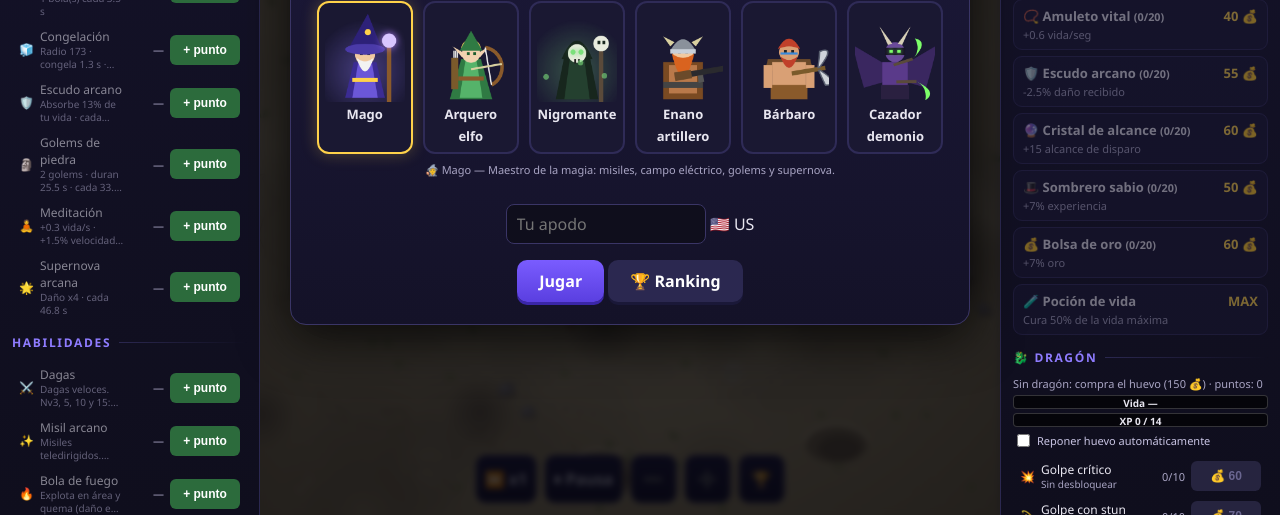
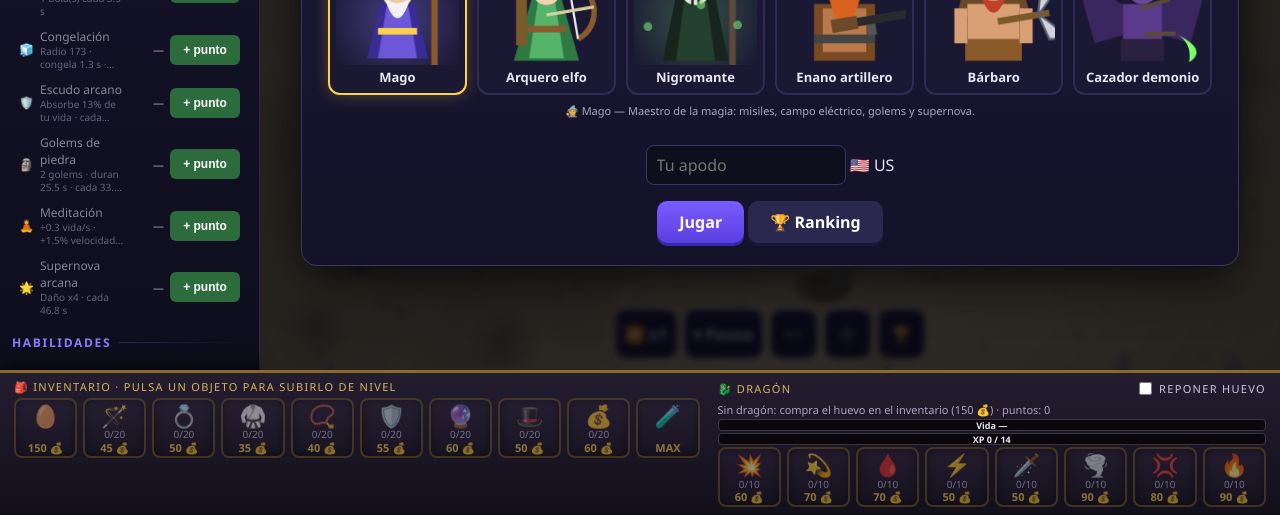
Before and after one commit to alvarosoppelsa/mago-infinito, a plain HTML site: page index.html in a window 1280 px wide. Shown: the part 285-800 px from the top of the page. Drawn offline with Linux system fonts and the light colour scheme.

Commit message:
Inventario y dragon en panel inferior; esqueletos del nigromante sin caducidad

```diff
--- a/index.html
+++ b/index.html
@@ -8,8 +8,8 @@
 :root{--bg:#0b0b14;--p1:#15132b;--p2:#0f0e1d;--line:#2b2850;--acc:#8f7cff;--gold:#ffd24a;--txt:#e8e6f0;--mut:#a9a5c4}
 *{box-sizing:border-box;scrollbar-width:thin;scrollbar-color:#3a3566 transparent}
 html,body{margin:0;height:100%;background:var(--bg);color:var(--txt);font-family:Segoe UI,system-ui,sans-serif;overflow:hidden}
-body{display:grid;grid-template-columns:260px minmax(0,1fr) 280px;grid-template-rows:minmax(0,1fr)}
-#game{grid-column:2;grid-row:1;position:relative;min-width:0;min-height:0}
+body{display:grid;grid-template-columns:260px minmax(0,1fr);grid-template-rows:minmax(0,1fr) auto}
+#game{overflow:hidden;grid-column:2;grid-row:1;position:relative;min-width:0;min-height:0}
 canvas{display:block;touch-action:none}
 #tbar{display:none}
 .panel{background:linear-gradient(180deg,var(--p1),var(--p2));padding:12px;overflow-y:auto;min-height:0}
@@ -102,7 +102,7 @@ table.rank tr.me td{background:#2a2450;color:var(--gold)}
 .mode.auto{background:#2c6b3c;border-color:#4ac26a;color:#e6ffe9}
 .ctl{height:48px;min-width:46px;background:linear-gradient(180deg,#201d42,#16142e);border:1px solid #3a3566;border-radius:10px;color:inherit;font:inherit;font-weight:700;cursor:pointer;padding:0 8px}
 .ctl:hover{border-color:var(--acc)}
-@media(max-width:1100px){body{grid-template-columns:220px minmax(0,1fr) 250px}.sp{width:56px}.heroes{grid-template-columns:repeat(2,1fr)}}
+@media(max-width:1100px){body{grid-template-columns:220px minmax(0,1fr)}.sp{width:56px}.heroes{grid-template-columns:repeat(2,1fr)}}
 @media (pointer:coarse){
   .plus{min-width:38px;height:36px;font-size:14px}
   .srow{padding:7px 6px;gap:8px}
@@ -149,6 +149,32 @@ table.rank tr.me td{background:#2a2450;color:var(--gold)}
   .panel{max-height:68vh}
 }
 @media (pointer:coarse){.plus.buy{min-width:88px;height:42px;font-size:14px}}
+#bottomp{grid-column:1/3;grid-row:2;display:flex;gap:18px;align-items:flex-start;padding:8px 14px 10px;border-top:3px solid #8a6a2a;border-radius:0;background:linear-gradient(180deg,#241d30,#120f1a);box-shadow:0 -6px 18px #000a;max-height:230px;overflow:auto}
+.bsec{min-width:0}
+#invSec{flex:1.25}
+#drSec{flex:1}
+.btitle{font-size:11px;letter-spacing:.12em;text-transform:uppercase;color:#d9b45a;margin:0 0 6px;display:flex;justify-content:space-between;gap:10px;align-items:center}
+.slots{display:grid;grid-template-columns:repeat(auto-fill,minmax(62px,1fr));gap:6px}
+.slot{position:relative;height:64px;background:linear-gradient(180deg,#2b2338,#181320);border:2px solid #6b5420;border-radius:8px;color:inherit;font:inherit;cursor:pointer;display:flex;flex-direction:column;align-items:center;justify-content:space-between;padding:3px 2px;box-shadow:inset 0 0 8px #000a}
+.slot:hover:not(:disabled):not(.off){border-color:#ffd24a;box-shadow:0 0 10px #ffd24a66,inset 0 0 8px #000a}
+.slot.off{opacity:.5}
+.slot:disabled{cursor:not-allowed}
+.slot .si{font-size:22px;line-height:1.1}
+.slot .sl{font-size:10px;color:#c9c5e4;line-height:1}
+.slot .sc{font-size:11px;font-weight:700;color:#ffd24a;line-height:1}
+#bottomp{max-height:none;overflow:visible;padding:6px 14px 8px}
+#drSec .bar2{height:12px;margin:2px 0}
+#drSec .bar2 b{line-height:12px;font-size:9px}
+#drStatus{white-space:nowrap;overflow:hidden;text-overflow:ellipsis;margin-bottom:2px}
+.btitle{margin:0 0 4px}
+.slot{height:60px}
+@media (max-width:900px){
+  #bottomp{display:none;grid-column:auto;grid-row:auto;position:fixed;left:0;right:0;bottom:calc(56px + env(safe-area-inset-bottom));max-height:68vh;z-index:8;flex-direction:column;border-radius:16px 16px 0 0;overflow:auto}
+  #bottomp.open{display:flex}
+  .slots{grid-template-columns:repeat(4,1fr)}
+  .slot{height:76px}
+  .slot .si{font-size:26px}.slot .sl{font-size:11px}.slot .sc{font-size:12px}
+}
 </style>
 </head>
 <body>
@@ -167,15 +193,18 @@ table.rank tr.me td{background:#2a2450;color:var(--gold)}
   <div id="bar"></div>
   <div id="overlay"></div>
 </div>
-<div class="panel" id="shopc">
-  <h2>Tienda</h2><div id="shop"></div>
-  <h2 style="margin-top:14px">🐉 Dragón</h2>
-  <div id="drStatus" class="sub"></div>
-  <div class="bar2"><i id="drHp" style="background:#d63a4a"></i><b id="drHpT"></b></div>
-  <div class="bar2"><i id="drXp" style="background:#4a8cff"></i><b id="drXpT"></b></div>
-  <label class="chk" style="margin:4px 0"><input type="checkbox" id="drAuto"> Reponer huevo automáticamente</label>
-  <div id="drPts" class="sub" style="margin-bottom:6px"></div>
-  <div id="drSk"></div>
+<div class="panel" id="bottomp">
+  <div class="bsec" id="invSec">
+    <div class="btitle"><span>🎒 Inventario · pulsa un objeto para subirlo de nivel</span></div>
+    <div id="shop" class="slots"></div>
+  </div>
+  <div class="bsec" id="drSec">
+    <div class="btitle"><span>🐉 Dragón</span><label class="chk"><input type="checkbox" id="drAuto"> Reponer huevo</label></div>
+    <div id="drStatus" class="sub"></div>
+    <div class="bar2"><i id="drHp" style="background:#d63a4a"></i><b id="drHpT"></b></div>
+    <div class="bar2"><i id="drXp" style="background:#4a8cff"></i><b id="drXpT"></b></div>
+    <div id="drSk" class="slots"></div>
+  </div>
 </div>
 <div id="tbar">
   <button data-d="left">⚔️<span>Habilidades</span><i class="bdg" id="bdgSk"></i></button>
@@ -324,7 +353,7 @@ const CLS={
   {id:'a_pierce',n:'Flecha perforante',icon:'➳',desc:'Algunas flechas atraviesan a todos los enemigos en línea.',eff:l=>Math.round(100*(.08+.008*l))+'% de las flechas perforan'}
  ],
  necro:[
-  {id:'n_raise',n:'Levantar esqueletos',icon:'💀',desc:'Probabilidad de invocar un esqueleto cuando muere un enemigo.',eff:l=>Math.round(100*Math.min(.6,.15+.02*l))+'% prob. · '+(l>=16?3:l>=8?2:1)+' esqueleto(s) · duran '+f1(16+.4*l)+' s'},
+  {id:'n_raise',n:'Levantar esqueletos',icon:'💀',desc:'Probabilidad de invocar un esqueleto cuando muere un enemigo. No caducan con el tiempo: solo mueren si los matan.',eff:l=>Math.round(100*Math.min(.6,.15+.02*l))+'% prob. · '+(l>=16?3:l>=8?2:1)+' esqueleto(s) · no caducan, solo mueren en combate (máx. '+(6+Math.floor(l/3))+')'},
   {id:'n_vamp',n:'Vampiros',icon:'🦇',desc:'Vampiros vuelan a tu alrededor y atacan a los enemigos.',eff:l=>Math.min(6,2+Math.floor(l/4))+' vampiros permanentes que te curan al morder'},
   {id:'n_mummy',n:'Momias',icon:'🏺',desc:'Invoca momias resistentes que pelean contigo.',eff:l=>(2+Math.floor(l/6))+' momias resistentes · duran '+f1(35+.6*l)+' s · cada '+f1(Math.max(14,26-.6*l))+' s'},
   {id:'n_skeldragon',n:'Dragón esqueleto',icon:'🐉',desc:'Cuando tu dragón muere, vuelve como dragón esqueleto y sigue peleando. Requiere comprar el huevo como todos.',eff:l=>'Hasta '+(1+Math.floor((l-1)/4))+' dragón(es) esqueleto · fuerza '+Math.round(100*(.7+.035*l))+'%'},
@@ -1142,7 +1171,8 @@ function addAlly(kind,x,y,hp,dmg,life,src){
 function updateAllies(dt){
   const L=G.lvl;
   for(const a of G.allies){
-    a.life-=dt;a.cd-=dt;
+    if(a.perm)a.life=999;else a.life-=dt;
+    a.cd-=dt;
     const k=ALLYK[a.kind||'skel'];
     SRC=a.src||(a.kind==='golem'?'Golems de piedra':a.kind==='mummy'?'Momias':a.kind==='vamp'?'Vampiros':'Soldados esqueleto');
     let t=null,bd=1e12;
@@ -1282,7 +1312,7 @@ function heroOnKill(e){
   if(G.hero==='barbarian'&&clv('b_rage')){G.rage=Math.min(15+clv('b_rage'),(G.rage||0)+1);G.rageT=4}
   if(G.hero!=='necro'||G.inCorpse)return;
   const r=clv('n_raise');
-  if(r&&Math.random()<Math.min(.6,.15+.02*r)){let ns=0;for(const q of G.allies)if(q.kind==='skel')ns++;const cap=6+Math.floor(r/3);const n=Math.min(r>=16?3:r>=8?2:1,cap-ns);for(let i=0;i<n;i++)addAlly('skel',e.x+(i-1)*10,e.y,allyHp(50+10*r),hdmg(r)*1.0*tsc(),16+.4*r,'Esqueletos del nigromante')}
+  if(r&&Math.random()<Math.min(.6,.15+.02*r)){let ns=0;for(const q of G.allies)if(q.kind==='skel')ns++;const cap=6+Math.floor(r/3);const n=Math.min(r>=16?3:r>=8?2:1,cap-ns);for(let i=0;i<n;i++)addAlly('skel',e.x+(i-1)*10,e.y,allyHp(50+10*r),hdmg(r)*1.0*tsc(),16+.4*r,'Esqueletos del nigromante').perm=true}
   const c=clv('n_corpse');
   if(c&&Math.random()<Math.min(.4,.12+.01*c)){
     const ps=SRC;G.inCorpse=true;SRC='Explosión de cadáveres';
@@ -2111,10 +2141,10 @@ let selSkill=0,hovSkill=-1;
 const shopEls={},skEls=[],drEls={};
 function buildShop(){
   const box=$('#shop');box.innerHTML='';
-  const mk=(id,html)=>{const b=document.createElement('button');b.className='item';b.innerHTML=html;b.onclick=()=>buy(id);box.appendChild(b);shopEls[id]=b;return b};
-  mk('egg','<div class="nm"><span>🥚 Huevo de dragón</span><span class="co"></span></div><div class="ds ed"></div>');
-  for(const it of ITEMS)mk(it.id,'<div class="nm"><span>'+it.n+' <small class="lv"></small></span><span class="co"></span></div><div class="ds">'+it.ds+'</div>');
-  mk('potion','<div class="nm"><span>🧪 Poción de vida</span><span class="co"></span></div><div class="ds">Cura 50% de la vida máxima</div>');
+  const mk=(id,icon)=>{const b=document.createElement('button');b.className='slot';b.innerHTML='<span class="si">'+icon+'</span><span class="sl"></span><span class="sc"></span>';b.onclick=()=>buy(id);box.appendChild(b);shopEls[id]=b};
+  mk('egg','🥚');
+  for(const it of ITEMS)mk(it.id,it.n.split(' ')[0]);
+  mk('potion','🧪');
 }
 function itemCost(id){
   if(id==='egg')return G.dr.eggCost;
@@ -2139,17 +2169,16 @@ function buy(id){
   recalc();refreshAll();
 }
 function refreshShop(){
-  const nextLocked=SPS.find(x=>G.lvl<x.unlock);
   for(const id in shopEls){
     const b=shopEls[id],av=itemAvail(id),c=itemCost(id);
-    const sp0=id.startsWith('sp_')&&SPS.find(s=>'sp_'+s.id===id);
-    b.style.display=(sp0&&G.lvl<sp0.unlock&&sp0!==nextLocked)?'none':'';
     b.classList.toggle('off',!av||G.gold<c);
-    const co=b.querySelector('.co');
-    co.textContent=av?c+' 💰':(id==='egg'?(G.dr.egg?'Incubando':'Activo'):(sp0&&G.lvl<sp0.unlock?'Nv '+sp0.unlock:'MAX'));
-    const lv=b.querySelector('.lv');
-    if(lv){if(sp0)lv.textContent='('+G.spLv[sp0.id]+'/'+SPMAX+')';else{const it=ITEMS.find(i=>i.id===id);if(it)lv.textContent='('+G.items[id]+'/'+it.max+')'}}
-    if(id==='egg')b.querySelector('.ed').textContent=av?'Eclosiona en '+Math.min(120,EGG_TIME+10*G.dr.deaths)+' s. Si el dragón cae, el siguiente huevo cuesta más.':(G.dr.egg?'Tu huevo se está incubando.':'Tu dragón está activo.');
+    let name,desc,lv='';
+    if(id==='egg'){name='Huevo de dragón';desc=av?'Eclosiona en '+Math.min(120,EGG_TIME+10*G.dr.deaths)+' s. Si el dragón cae, el siguiente huevo cuesta más.':(G.dr.egg?'Tu huevo se está incubando.':'Tu dragón está activo.');lv=G.dr.egg?Math.ceil(G.dr.egg.t)+' s':(G.dragon?'✔':'')}
+    else if(id==='potion'){name='Poción de vida';desc='Cura el 50% de la vida máxima'}
+    else{const it=ITEMS.find(i=>i.id===id);name=it.n.split(' ').slice(1).join(' ');desc=it.ds;lv=G.items[id]+'/'+it.max}
+    b.querySelector('.sl').textContent=lv;
+    b.querySelector('.sc').textContent=av?c+' 💰':(id==='egg'?(G.dr.egg?'Incubando':'Activo'):'MAX');
+    b.title=name+' — '+desc+(av?' · Coste: '+c+' de oro':'');
   }
 }
 
@@ -2298,27 +2327,26 @@ const drRows={};
 function buildDragonUI(){
   const box=$('#drSk');box.innerHTML='';
   for(const d of DRSK){
-    const r=document.createElement('div');r.className='srow';
-    r.innerHTML='<span class="ic">'+d.icon+'</span><span class="nm"><span class="dnm"></span><small class="dl"></small></span><span class="lv"></span><button class="plus buy"></button>';
-    const b=r.querySelector('.buy');
+    const b=document.createElement('button');b.className='slot';
+    b.innerHTML='<span class="si">'+d.icon+'</span><span class="sl"></span><span class="sc"></span>';
     b.onclick=()=>{if(G.dr.pts>0)dragonUp(d.id,'pt');else dragonUp(d.id,'gold');refreshAll()};
-    box.appendChild(r);drRows[d.id]={dn:r.querySelector('.dnm'),dl:r.querySelector('.dl'),lv:r.querySelector('.lv'),b};
+    box.appendChild(b);drRows[d.id]={b,lv:b.querySelector('.sl'),cs:b.querySelector('.sc')};
   }
   $('#drAuto').onchange=e=>{G.dr.auto=e.target.checked};
 }
 function refreshDragonUI(){
   const dr=G.dr,dg=G.dragon,up=dr.pts>0;
-  $('#drStatus').textContent=dg?'🐉 Nv '+dr.lvl+(G.sdrags.length?' · 💀 x'+G.sdrags.length:'')+' · puntos: '+dr.pts:(dr.egg?'🥚 Incubando… '+Math.ceil(dr.egg.t)+' s':'Sin dragón: compra el huevo ('+dr.eggCost+' 💰)'+(dr.deaths?' · cayó '+dr.deaths+' vez/veces':'')+' · puntos: '+dr.pts);
+  $('#drStatus').textContent=dg?'🐉 Nv '+dr.lvl+(G.sdrags.length?' · 💀 x'+G.sdrags.length:'')+' · puntos: '+dr.pts:(dr.egg?'🥚 Incubando… '+Math.ceil(dr.egg.t)+' s':'Sin dragón: compra el huevo en el inventario ('+dr.eggCost+' 💰)'+(dr.deaths?' · cayó '+dr.deaths+' vez/veces':'')+' · puntos: '+dr.pts);
   $('#drHp').style.width=(dg?100*dg.hp/dg.max:0)+'%';$('#drHpT').textContent=dg?'Vida '+Math.ceil(dg.hp)+' / '+Math.ceil(dg.max):'Vida —';
   $('#drXp').style.width=(100*dr.xp/drNeed())+'%';$('#drXpT').textContent='XP '+Math.floor(dr.xp)+' / '+drNeed();
   $('#drAuto').checked=!!dr.auto;
   for(const d of DRSK){
     const e=drRows[d.id],l=dr.sk[d.id],max=l>=DRMAX,c=drCost(d.id);
-    e.dn.textContent=d.n;e.dl.textContent=d.d(l);
     e.lv.textContent=l+'/'+DRMAX;
-    e.b.textContent=max?'MAX':(up?'+ punto':'💰 '+c);
-    e.b.classList.toggle('gold',!up);
+    e.cs.textContent=max?'MAX':(up?'+ punto':c+' 💰');
+    e.b.classList.toggle('off',max||(!up&&G.gold<c));
     e.b.disabled=max||(!up&&G.gold<c);
+    e.b.title=d.n+' — '+d.d(l)+(max?'':(up?' · cuesta 1 punto de dragón':' · cuesta '+c+' de oro'));
   }
 }
 const heroEls={};
@@ -2493,7 +2521,7 @@ function refreshBadges(){
   if(b){b.textContent=G.dr.pts;b.style.display=G.dr.pts>0?'flex':'none'}
 }
 function setupDrawers(){
-  const map={left:'#left',shopc:'#shopc'};
+  const map={left:'#left',shopc:'#bottomp'};
   const btns=document.querySelectorAll('#tbar button');
   const unpause=()=>{if(G.drawerPause){G.paused=false;G.drawerPause=false}};
   const closeAll=()=>{for(const k in map)$(map[k]).classList.remove('open');btns.forEach(b=>b.classList.remove('on'));unpause()};
@@ -2571,6 +2599,8 @@ function frame(now){
 resize();buildShop();buildSkillsMenu();buildPowers();buildDragonUI();buildBar();buildRankBtn();buildTabs();setupDrawers();
 {let z=NaN;try{z=parseFloat(localStorage.getItem('mago_zoom'))}catch(e){}if(z)Z=Math.max(.5,Math.min(1.8,z));else if(typeof innerWidth!=='undefined'&&innerWidth<700)Z=.7}
 newGame();showStart();
+if(typeof ResizeObserver!=='undefined')new ResizeObserver(()=>resize()).observe($('#game'));
+setTimeout(resize,60);
 requestAnimationFrame(t=>{last=t;frame(t)});
 </script>
 </body>
```
